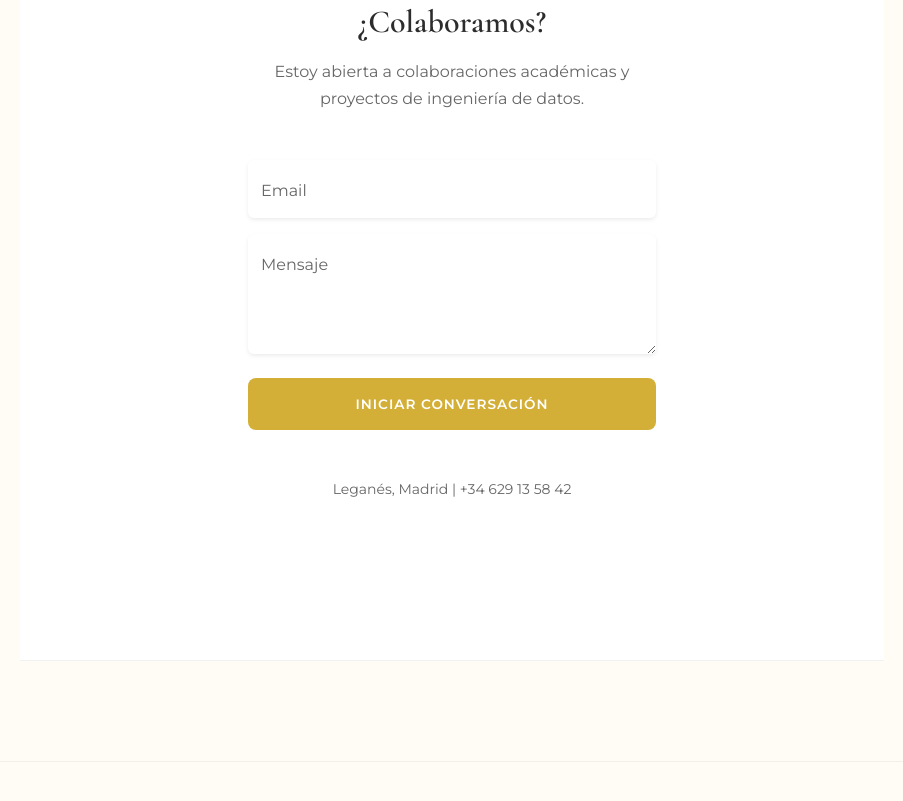
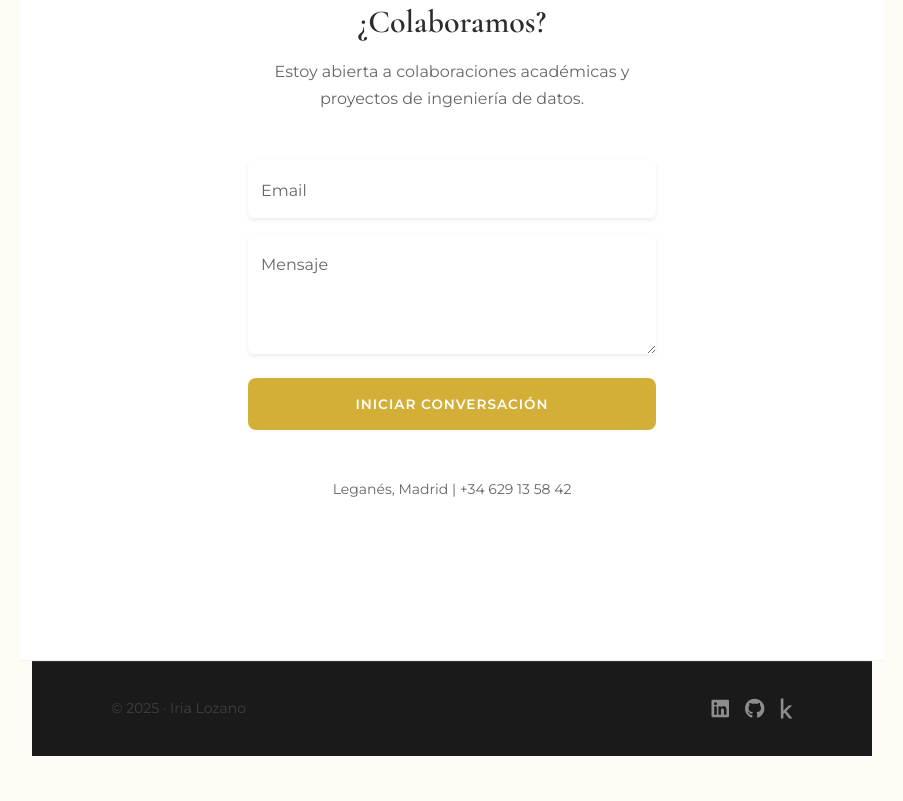
Before and after one commit to ilozanoc/DPID, a plain HTML site: page Entrega 4/index.html in a window 1280 px wide. Shown: the part 3420-4221 px from the top of the page, without its empty margins (328-1231 px from the left). Before the commit the page ends 4182 px from the top, so only its background shows below. Drawn offline with nearby package versions, Linux system fonts and the light colour scheme.

```diff
--- a/Entrega 4/index.html
+++ b/Entrega 4/index.html
@@ -573,5 +573,35 @@
             }
         });
     </script>
+    <footer style="background-color: var(--bg-sidebar); padding: 30px 8%; border-top: 1px solid rgba(255,255,255,0.1);">
+    <div class="container d-flex flex-column flex-md-row justify-content-between align-items-center text-center text-md-start">
+
+        <span class="small opacity-50">
+            © 2025 · Iria Lozano
+        </span>
+
+        <div class="mt-3 mt-md-0 d-flex gap-3 fs-5">
+            <a href="https://www.linkedin.com/in/iria-lozano-carrasco" target="_blank"
+               class="text-white opacity-50 hover-opacity-100"
+               aria-label="LinkedIn">
+                <i class="fab fa-linkedin"></i>
+            </a>
+
+            <a href="https://github.com/ilozanoc" target="_blank"
+               class="text-white opacity-50 hover-opacity-100"
+               aria-label="GitHub">
+                <i class="fab fa-github"></i>
+            </a>
+
+            <a href="https://www.kaggle.com/IriaLozanoCarrasco" target="_blank"
+               class="text-white opacity-50 hover-opacity-100"
+               aria-label="Kaggle">
+                <i class="fab fa-kaggle"></i>
+            </a>
+        </div>
+    </div>
+</footer>
+
+
 </body>
 </html>
```
